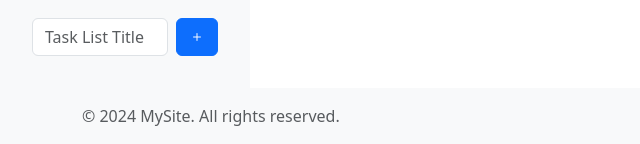
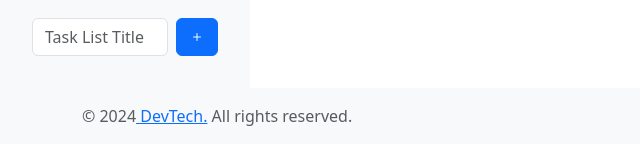
Before and after one commit to AliAbDev11/To-Do-WebApp, a Django app: page / in a window 1280 px wide. Shown: the part 712-856 px from the top of the page, without its empty margins (0-640 px from the left). Run offline with Django 5.2, Linux system fonts and the light colour scheme; data comes from the database, SQL or seed files in the repository.

Commit message:
Update footer.html
- Add link to linkedin profile

```diff
--- a/todolist/templates/includes/footer.html
+++ b/todolist/templates/includes/footer.html
@@ -1,6 +1,6 @@
  <!-- Footer -->
  <footer class="footer mt-auto py-3 bg-light">
     <div class="container">
-        <span class="text-muted">&copy; 2024 MySite. All rights reserved.</span>
+        <span class="text-muted">&copy; 2024<a href="https://www.linkedin.com/in/ali-ait-brahim-51653b201/" target="blank"> DevTech.</a> All rights reserved.</span>
     </div>
 </footer>
```
